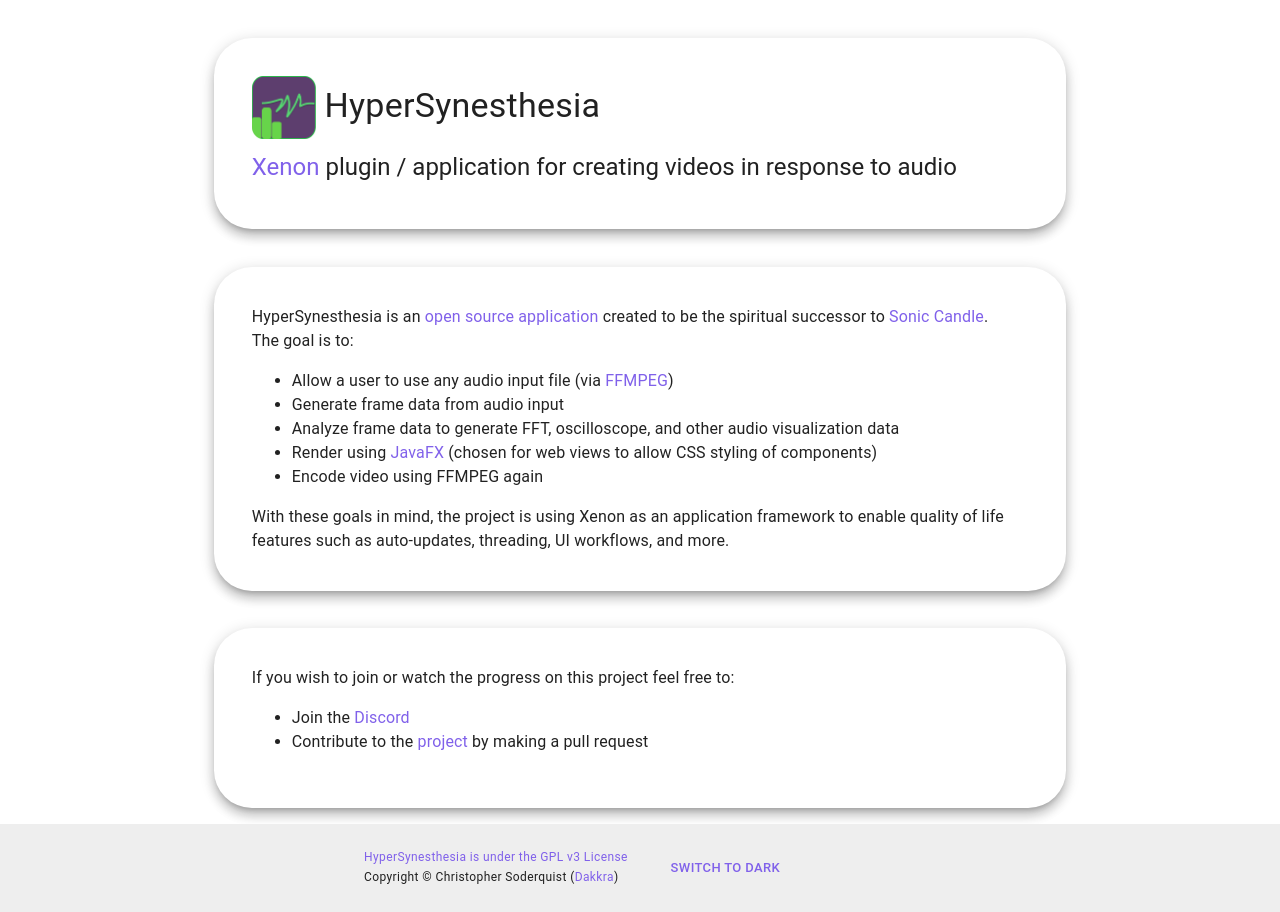
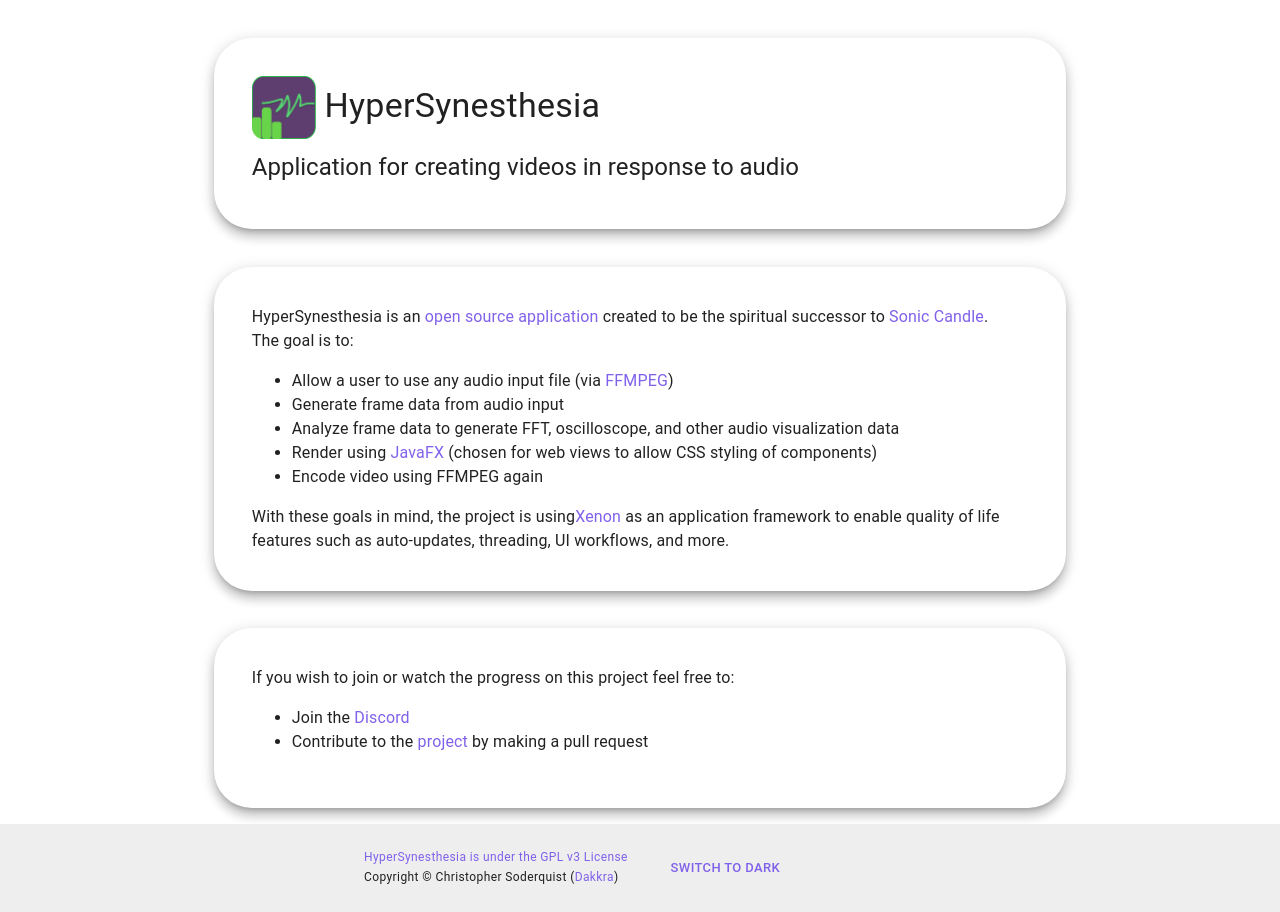
Before and after one commit to Dakkra/HyperSynesthesiaWeb, a React (Create React App) app in the folder hs-web/: page / in a window 1280 px wide. Built offline with nearby package versions, Linux system fonts and the light colour scheme.

Commit message:
Add update to site

```diff
--- a/hs-web/src/App.js
+++ b/hs-web/src/App.js
@@ -82,8 +82,7 @@
                                  width={64}/> HyperSynesthesia
                         </Typography>
                         <Typography variant="h5" component="h2" gutterBottom>
-                            <Link href={"https://avereon.com/product/xenon"} target={"_blank"}>Xenon</Link> plugin /
-                            application for creating videos in response to audio
+                            Application for creating videos in response to audio
                         </Typography>
                     </Card>
                     <Card>
@@ -116,7 +115,9 @@
                             </li>
                         </ul>
                         <Typography variant="body1">
-                            With these goals in mind, the project is using Xenon as an application framework to enable
+                            With these goals in mind, the project is using
+                            <Link href={"https://avereon.com/product/xenon"} target={"_blank"}>Xenon</Link> as an
+                            application framework to enable
                             quality of life features such as auto-updates, threading, UI workflows, and more.
                             <br/>
                         </Typography>
```
